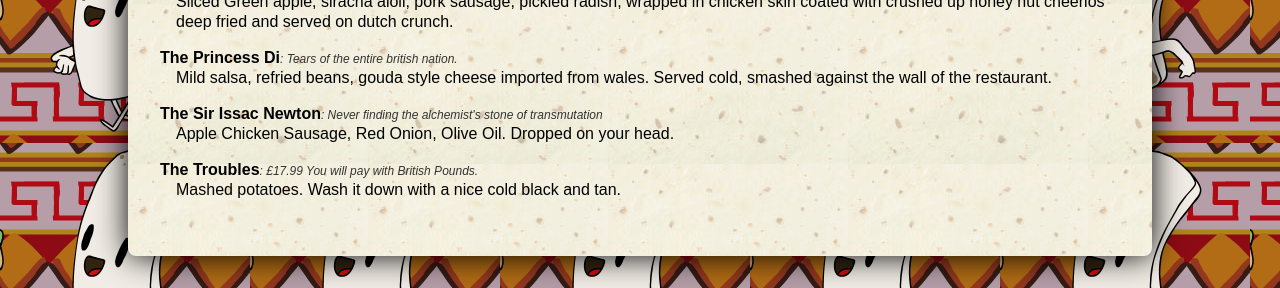
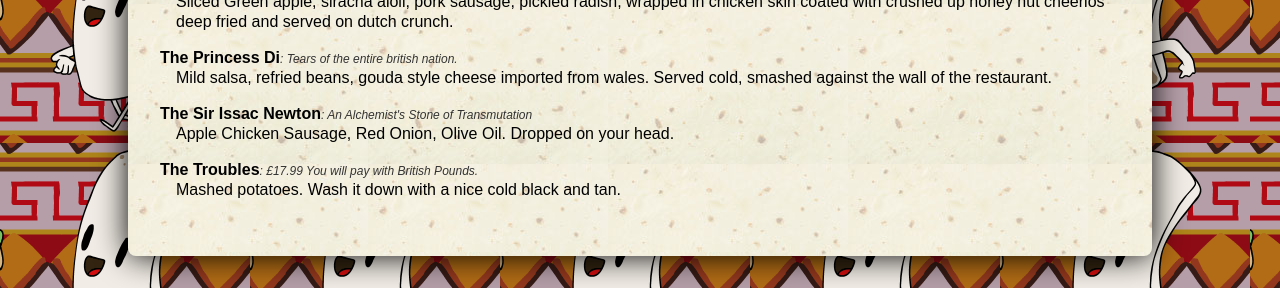
Before and after one commit to ornj/lord-simeons, a Jekyll site: the page built from index.html, in a window 1280 px wide. Shown: the part 1107-1395 px from the top of the page. Built offline with Jekyll 4.4.1, drawn with Linux system fonts in a browser that asks for light colours.

Commit message:
Changes price on Sir Isaac Newton

```diff
--- a/_data/burritos/sir_isaac_newton.json
+++ b/_data/burritos/sir_isaac_newton.json
@@ -1,6 +1,6 @@
 {
     "name": "The Sir Issac Newton",
     "description": "Apple Chicken Sausage, Red Onion, Olive Oil. Dropped on your head.",
-    "price": "Never finding the alchemist's stone of transmutation",
+    "price": "An Alchemist's Stone of Transmutation",
     "image_url": ""
 }
```
